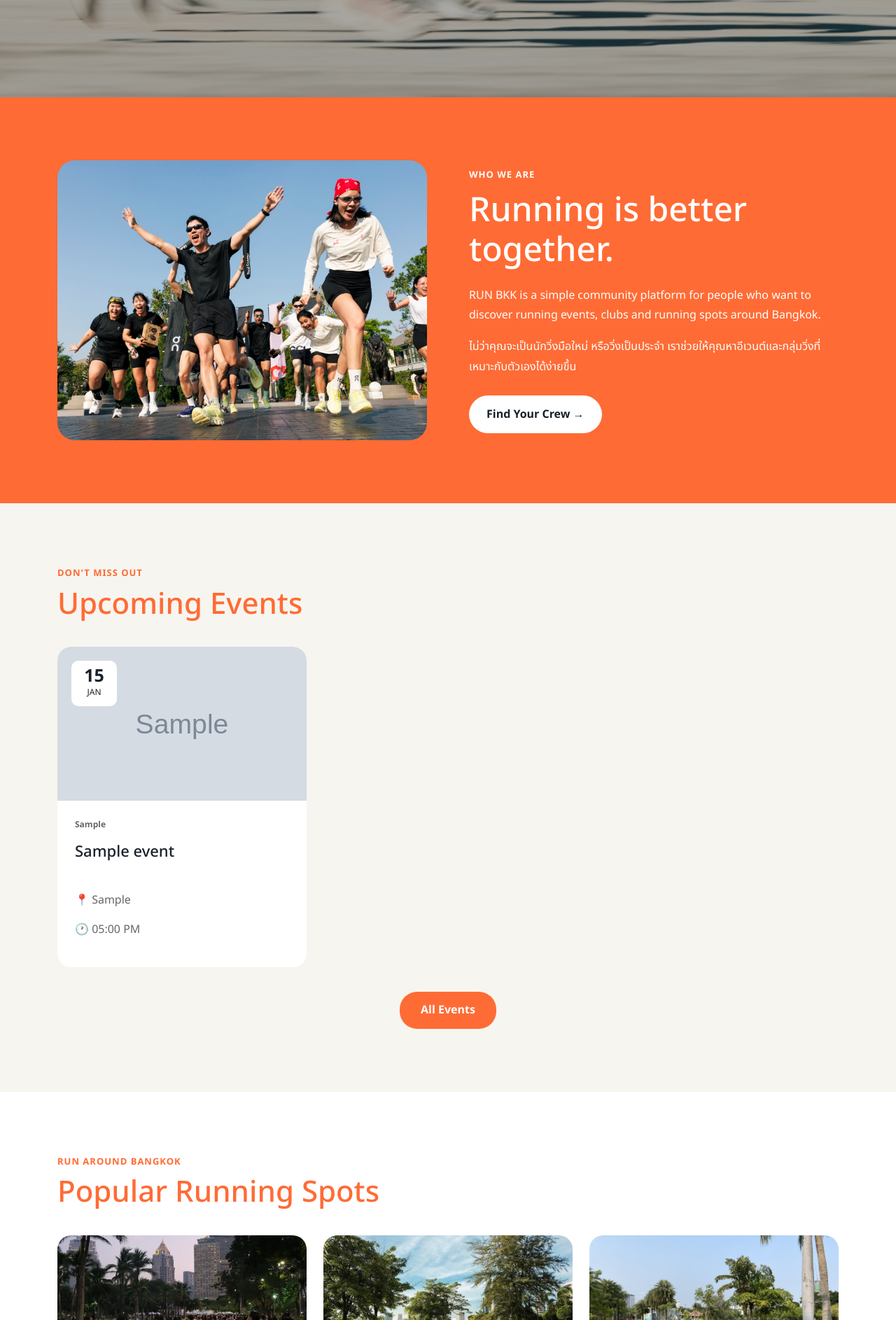
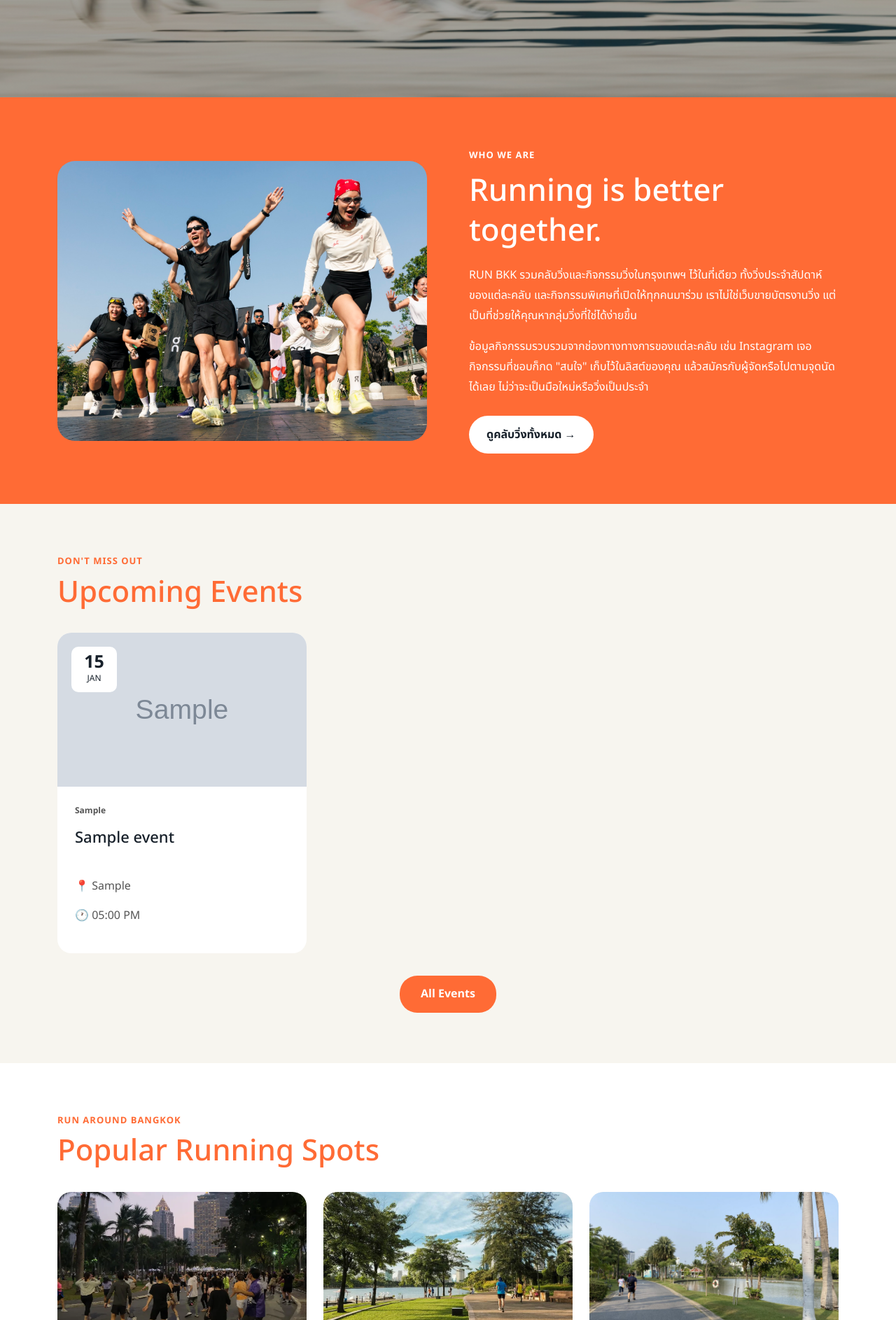
Before and after one commit to pakamonnoey/runclubver2, a Node server app: template views/index.ejs in a window 1280 px wide. Shown: the part 627-2513 px from the top of the page at 70% size. Run offline with Node 20, Linux system fonts and the light colour scheme; the template is opened without the code that fills it: most values are stand-ins (such as "Sample title", 1, 10 or a date in 2020); grey boxes marked "Sample" are stand-in pictures.

Commit message:
Home: equal section spacing, Thai About text; cleanup: remove unused event images, legacy owner CSS/comments; seed.sql matches current 6 clubs (club6.jpg for URT)
Co-Authored-By: Claude Opus 5.5 <noreply@anthropic.com>

```diff
--- a/app.js
+++ b/app.js
@@ -93,7 +93,7 @@ app.use("/", pageRoutes); // Home, FAQ (สาธารณะ)
 app.use("/", authRoutes); // /register /login /logout
 app.use("/", passwordRoutes); // /forgot-password /reset-password/:token (ลืมรหัสผ่าน)
 app.use("/clubs", clubRoutes); // /clubs, /clubs/:id (ต้อง login)
-app.use("/events", eventRoutes); // /events, /events/:id, join, cancel (ต้อง login)
+app.use("/events", eventRoutes); // /events, /events/:id, save / unsave ลงลิสต์ (ต้อง login)
 app.use("/", memberRoutes); // /my-runs, /profile (ต้อง login)
 app.use("/admin", adminRoutes); // Admin Dashboard (admin เท่านั้น)
 app.use("/uploads", uploadRoutes); // รูปที่อัปโหลด (เก็บใน DB)
--- a/database/runbkk.sql
+++ b/database/runbkk.sql
@@ -12,7 +12,6 @@ SET NAMES utf8mb4;
 DROP TABLE IF EXISTS password_resets;
 DROP TABLE IF EXISTS registrations;
 DROP TABLE IF EXISTS run_sessions;
-DROP TABLE IF EXISTS club_owner_requests;  -- ตารางจากเวอร์ชันเก่า (ไม่ใช้แล้ว)
 DROP TABLE IF EXISTS clubs;
 DROP TABLE IF EXISTS users;
 DROP TABLE IF EXISTS sessions;
@@ -103,7 +102,7 @@ CREATE TABLE images (
 ) ENGINE=InnoDB DEFAULT CHARSET=utf8mb4 COLLATE=utf8mb4_unicode_ci;
 
 -- ---------------------------------------------------------------------
--- 6) sessions : ที่เก็บ login session (ใช้โดย express-mysql-session ใน Phase 4)
+-- 6) sessions : ที่เก็บ login session (ใช้โดย express-mysql-session)
 --    โครงสร้างตรงตามที่ library กำหนด
 -- ---------------------------------------------------------------------
 CREATE TABLE sessions (
--- a/public/style.css
+++ b/public/style.css
@@ -75,7 +75,7 @@ html {
 }
 
 .section-heading {
-  margin-bottom: 35px;
+  margin-bottom: 32px;
 }
 
 .section-heading h2 {
@@ -143,7 +143,7 @@ html {
 /* About*/
 
 .about-section {
-  padding: 90px 0;
+  padding: 72px 0;
   background-color: #ff6b35;
   color: white;
 }
@@ -176,10 +176,10 @@ html {
 }
 
 .about-text h2 {
-  font-size: 48px;
+  font-size: 44px;
   color: white;
   margin: 10px 0 20px;
-  line-height: 1.2;
+  line-height: 1.3; /* ภาษาไทยมีวรรณยุกต์ ต้องเว้นบรรทัดมากกว่าหัวข้อภาษาอังกฤษ */
 }
 
 .about-text p {
@@ -200,7 +200,7 @@ html {
 /* Home Events*/
 
 .events-section {
-  padding: 90px 0;
+  padding: 72px 0;
   background-color: #f7f5ef;
 }
 
@@ -270,14 +270,14 @@ html {
 }
 
 .event-info p {
-  color: #666;
+  color: #555;
   line-height: 1.6;
 }
 
 .view-events {
   display: block;
   width: fit-content;
-  margin: 35px auto 0;
+  margin: 32px auto 0;
   padding: 13px 30px;
   background-color: #ff6b35;
   color: white;
@@ -294,7 +294,7 @@ html {
 /* Running Spots*/
 
 .spots-section {
-  padding: 90px 0;
+  padding: 72px 0;
   background-color: white;
 }
 
--- a/views/index.ejs
+++ b/views/index.ejs
@@ -39,16 +39,18 @@
             </h2>
 
             <p>
-              RUN BKK is a simple community platform for people who want to
-              discover running events, clubs and running spots around Bangkok.
+              RUN BKK รวมคลับวิ่งและกิจกรรมวิ่งในกรุงเทพฯ ไว้ในที่เดียว
+              ทั้งวิ่งประจำสัปดาห์ของแต่ละคลับ และกิจกรรมพิเศษที่เปิดให้ทุกคนมาร่วม
+              เราไม่ใช่เว็บขายบัตรงานวิ่ง แต่เป็นที่ช่วยให้คุณหากลุ่มวิ่งที่ใช่ได้ง่ายขึ้น
             </p>
 
             <p>
-              ไม่ว่าคุณจะเป็นนักวิ่งมือใหม่ หรือวิ่งเป็นประจำ
-              เราช่วยให้คุณหาอีเวนต์และกลุ่มวิ่งที่เหมาะกับตัวเองได้ง่ายขึ้น
+              ข้อมูลกิจกรรมรวบรวมจากช่องทางทางการของแต่ละคลับ เช่น Instagram
+              เจอกิจกรรมที่ชอบก็กด "สนใจ" เก็บไว้ในลิสต์ของคุณ
+              แล้วสมัครกับผู้จัดหรือไปตามจุดนัดได้เลย ไม่ว่าจะเป็นมือใหม่หรือวิ่งเป็นประจำ
             </p>
 
-            <a href="/clubs" class="main-button"> Find Your Crew → </a>
+            <a href="/clubs" class="main-button">ดูคลับวิ่งทั้งหมด →</a>
           </div>
         </div>
       </div>
```
Also changed, not shown: other parts of public/style.css (+20 -17 lines), database/seed.sql (+24 -10 lines), public/image/club6.jpg (added), public/image/e.cruise_nike.jpg (deleted), public/image/event1.webp (deleted), public/image/event2.png (deleted), public/image/event3.webp (deleted), public/image/event4.jpeg (deleted), public/image/event5.webp (deleted), public/image/event6.webp (deleted).
